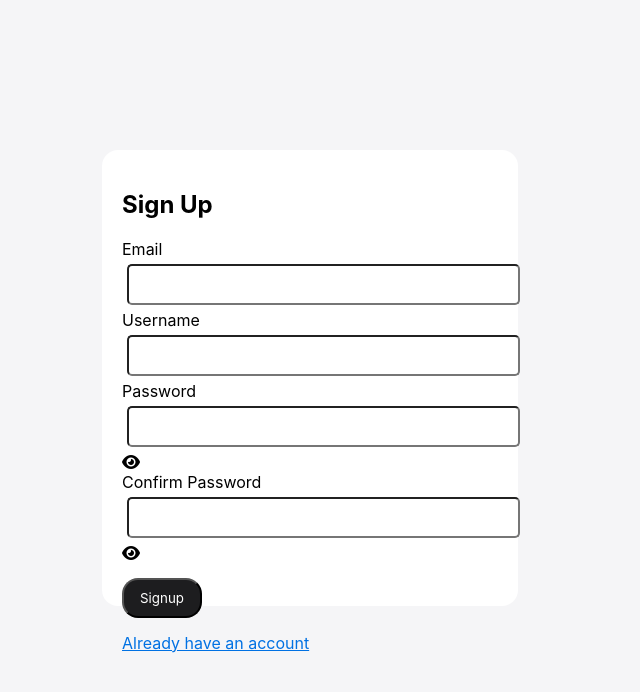
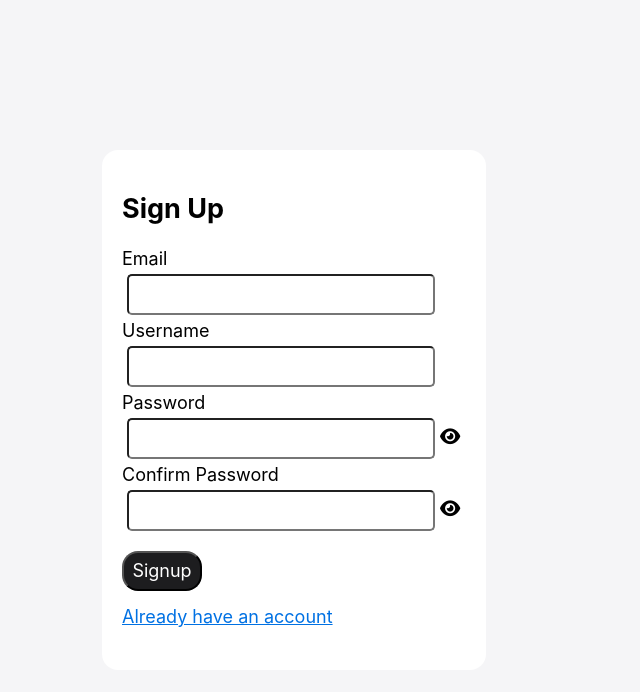
Before and after one commit to AtharvaManale/To-Do-Task-Manager, a Flask app: page / in a window 1280 px wide. Shown: the top 692 px of the page, without its empty margins (406-1046 px from the left). Run offline with Flask 3, Linux system fonts and the light colour scheme; some libraries are stand-ins or nearby versions.

Commit message:
css advancements

```diff
--- a/static/signup.css
+++ b/static/signup.css
@@ -48,12 +48,31 @@ a{
     font-size: 1rem;
 }
 
+@media (max-width:2756px){
+    .container{
+        margin: 200px 0 0 900px;
+        height: 55dvh;
+        width: 40dvb;
+        padding: 20px;
+        font-size: xx-large;
+    }
+    #signup{
+        height: 4dvh;
+        width: 8dvb;
+        font-size: large;
+    }
+    #email, #i1, #i2, #i3{
+        height: 55px;
+        width: 500px;
+    }
+}
+
 @media (max-width: 1440px){
     .container{
-        height: 52dvh;
-        width: 47dvb;
+        height: 60dvh;
+        width: 43dvb;
         margin: 150px 0 0 500px;
-        padding: 20px;
+        font-size: large;
     }
     #signup{
         height: 5dvh;
@@ -61,7 +80,7 @@ a{
     }
     #email, #i1, #i2, #i3{
         height: 35px;
-        width: 385px;
+        width: 300px;
     }
 }
 
```
Also changed, not shown: static/login.css (+23 -3 lines), templates/login.html (line endings or trailing spaces).
